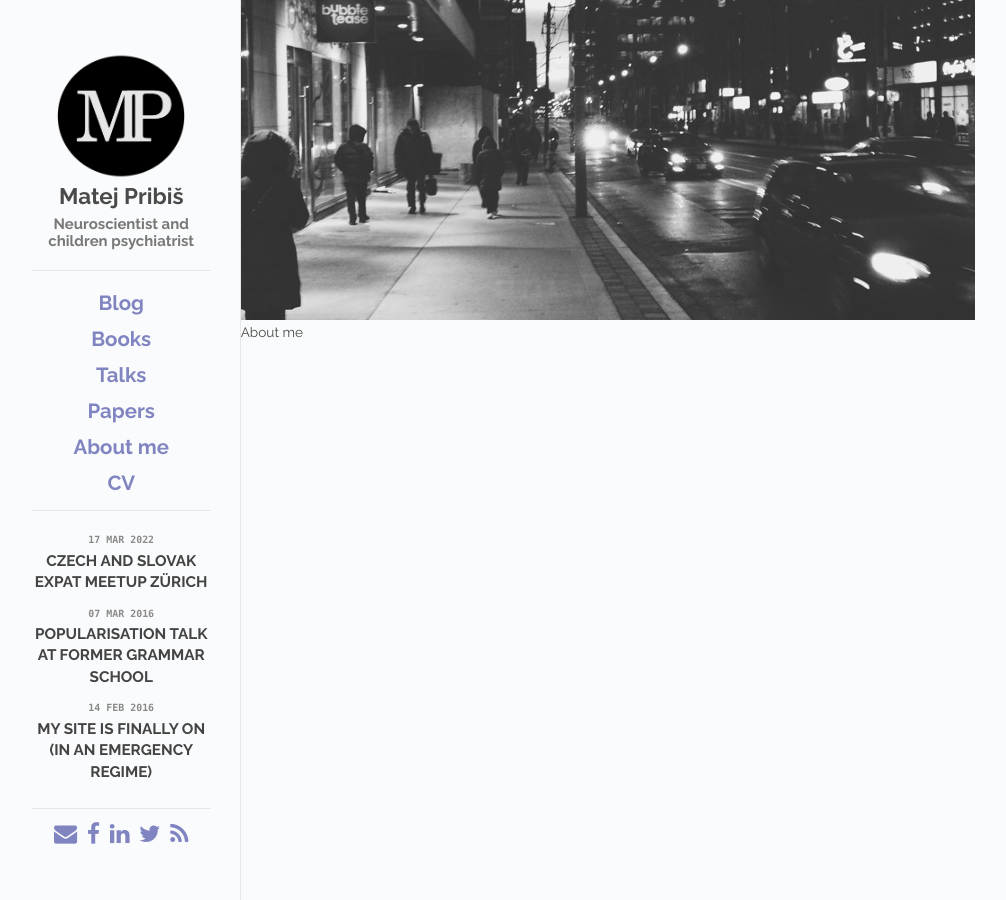
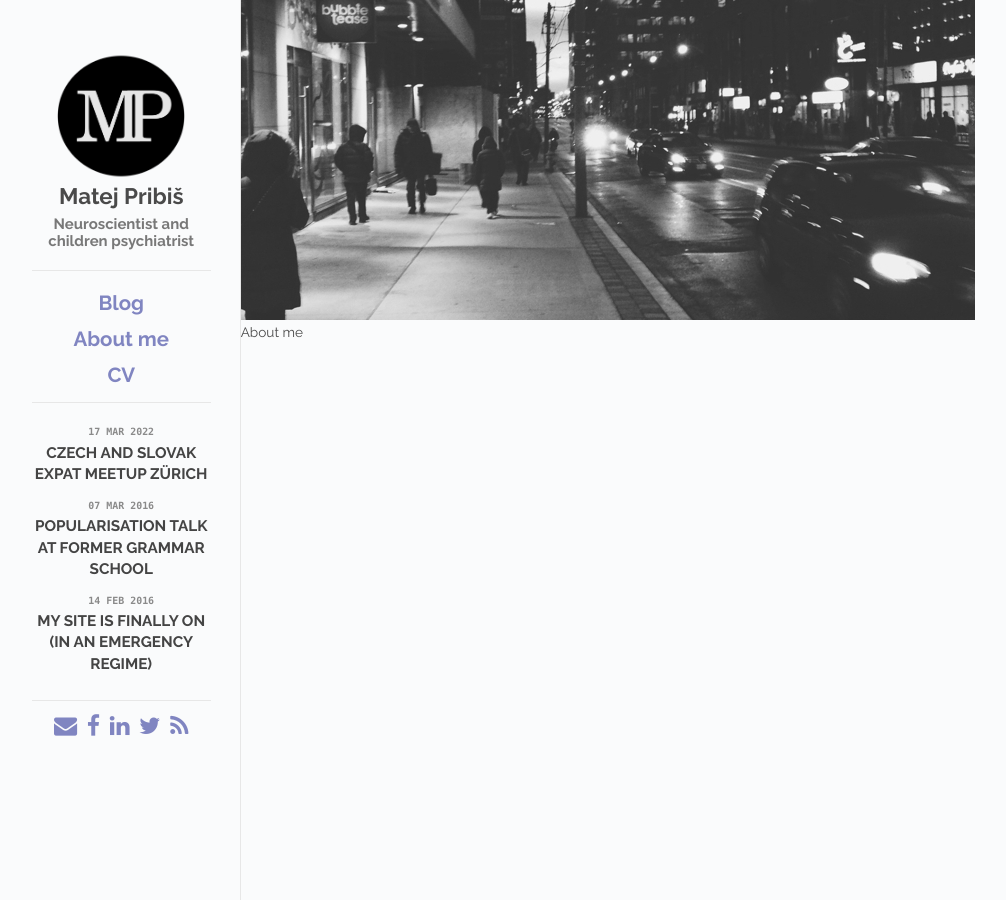
Before and after one commit to pribism/pribism.github.io, a Jekyll site: the page built from page.html, in a window 1280 px wide. Shown: the whole page, without its empty margins (118-1124 px from the left). Built offline with Jekyll 4.4.1, drawn with Linux system fonts in a browser that asks for light colours.

Commit message:
Fixed links

```diff
--- a/_layouts/default.html
+++ b/_layouts/default.html
@@ -38,7 +38,8 @@
 	    <li class="menu-link">
 	      <a class="menu-title" href="/blog/">Blog</a>
 	    </li>
-            <li class="menu-link">
+            <!-- Menu
+	    <li class="menu-link">
 	      <a class="menu-title" href="">Books</a>
 	    </li>
 	    <li class="menu-link">
@@ -46,7 +47,7 @@
 	    </li>
 	    <li class="menu-link">
 	      <a class="menu-title" href="/page.html">Papers</a>
-	    </li>
+	    </li> -->
 	    <li class="menu-link">
 	      <a class="menu-title" href="/about.html">About me</a>
 	    </li>
```
